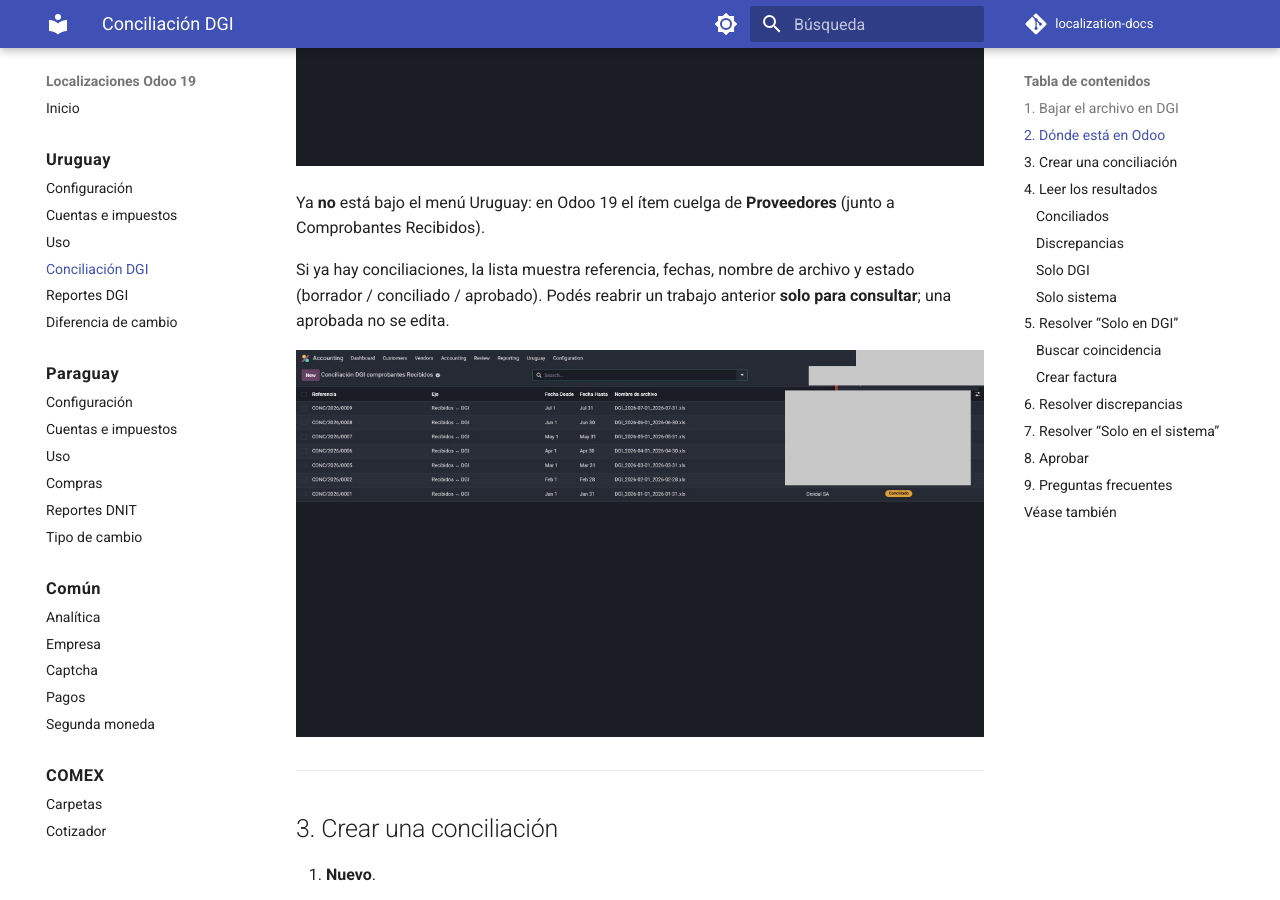
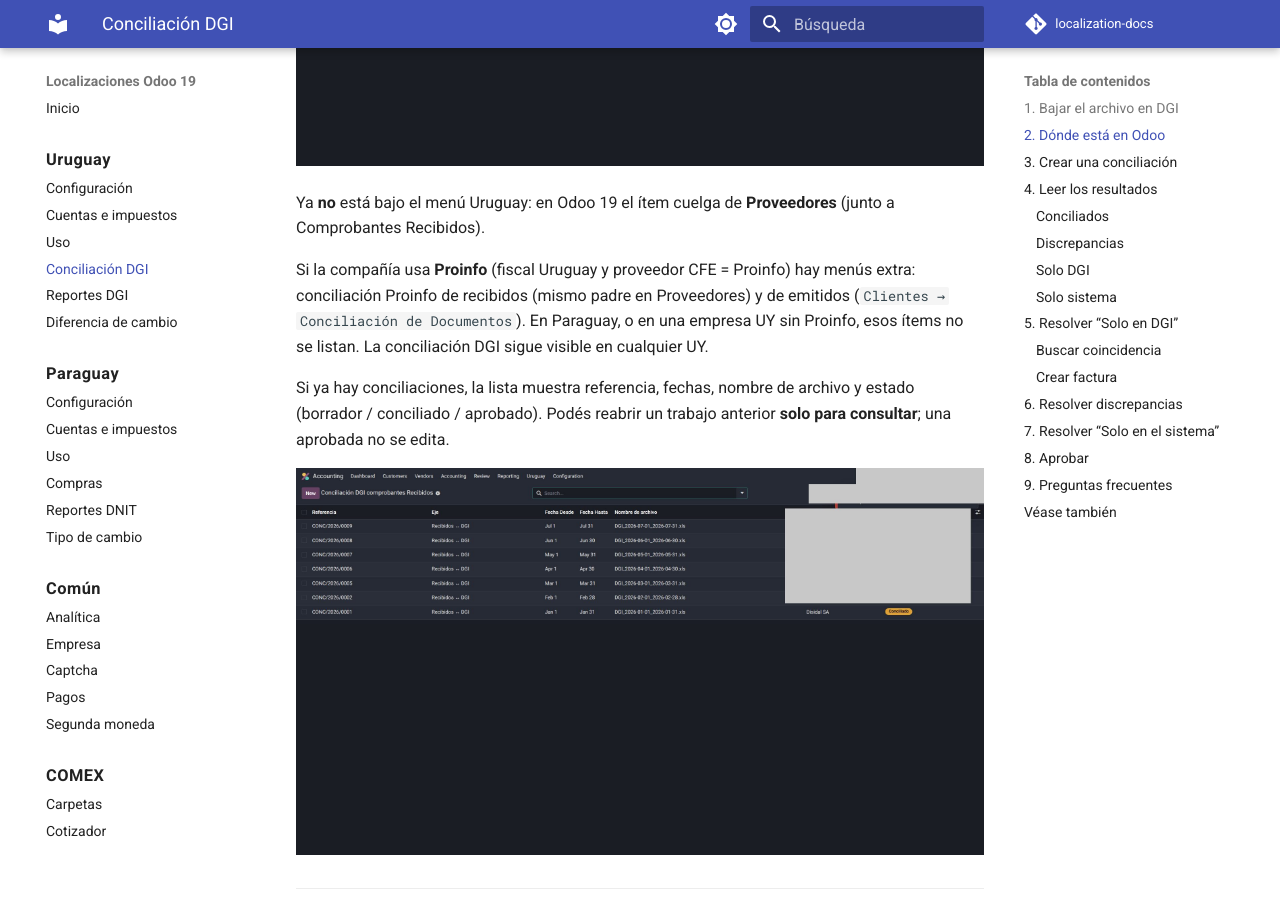
Before and after one commit to Pabloolano/localization-docs, an MkDocs documentation site: the page built from docs/uruguay/conciliacion.md, in a window 1280 px wide and 900 px high, scrolled down 3074 px. Built offline with MkDocs 1.6.1 and Material for MkDocs 9.7.7, drawn with Linux system fonts in a browser that asks for light colours; comment, search, counter and statistics services are not loaded.

Commit message:
docs(uy): Proinfo conciliation menus only on UY companies with Proinfo
Co-authored-by: Cursor <cursoragent@cursor.com>

```diff
--- a/docs/uruguay/conciliacion.md
+++ b/docs/uruguay/conciliacion.md
@@ -50,6 +50,8 @@ Si el período tiene más de 100 comprobantes, DGI deja el Excel/TXT para descar
 ![Menú Proveedores — Conciliación DGI comprobantes Recibidos](img/odoo-menu-conciliacion.jpg)
 
 Ya **no** está bajo el menú Uruguay: en Odoo 19 el ítem cuelga de **Proveedores** (junto a Comprobantes Recibidos).
+
+Si la compañía usa **Proinfo** (fiscal Uruguay y proveedor CFE = Proinfo) hay menús extra: conciliación Proinfo de recibidos (mismo padre en Proveedores) y de emitidos (`Clientes → Conciliación de Documentos`). En Paraguay, o en una empresa UY sin Proinfo, esos ítems no se listan. La conciliación DGI sigue visible en cualquier UY.
 
 Si ya hay conciliaciones, la lista muestra referencia, fechas, nombre de archivo y estado (borrador / conciliado / aprobado). Podés reabrir un trabajo anterior **solo para consultar**; una aprobada no se edita.
 
```
